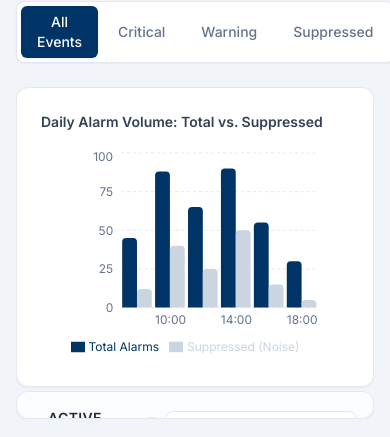
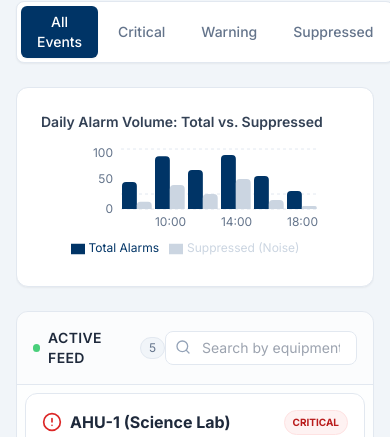
Before and after one commit to Spirulina-Lee/BMS-Alarm-Capstone, a React (Vite) app: page /dashboard in a window 390 px wide. Shown: the part 187-624 px from the top of the page. Built offline with nearby package versions, Linux system fonts and the light colour scheme; no server answers.

Commit message:
Updated the Activity Feed height for better usability on mobile devices.

```diff
--- a/components/Dashboard/AlarmChart.tsx
+++ b/components/Dashboard/AlarmChart.tsx
@@ -13,9 +13,10 @@ import { CHART_DATA } from '../../constants';
 
 export const AlarmChart: React.FC = () => {
   return (
-    <div className="bg-white p-6 rounded-xl border border-slate-200 shadow-sm h-[300px]">
-      <h3 className="text-sm font-semibold text-slate-700 mb-4">Daily Alarm Volume: Total vs. Suppressed</h3>
-      <ResponsiveContainer width="100%" height="85%">
+    <div className="bg-white p-6 rounded-xl border border-slate-200 shadow-sm h-full flex flex-col">
+      <h3 className="text-sm font-semibold text-slate-700 mb-3 shrink-0">Daily Alarm Volume: Total vs. Suppressed</h3>
+      <div className="flex-1 min-h-0">
+      <ResponsiveContainer width="100%" height="100%">
         <BarChart
           data={CHART_DATA}
           margin={{
@@ -46,6 +47,7 @@ export const AlarmChart: React.FC = () => {
           <Bar dataKey="suppressed" name="Suppressed (Noise)" fill="#cbd5e1" radius={[4, 4, 0, 0]} barSize={20} />
         </BarChart>
       </ResponsiveContainer>
+      </div>
     </div>
   );
 };
--- a/components/Dashboard/Dashboard.tsx
+++ b/components/Dashboard/Dashboard.tsx
@@ -16,7 +16,7 @@ export const Dashboard: React.FC = () => {
 
   return (
     <div className="min-h-screen bg-slate-100 pt-24 pb-12 px-4 sm:px-6 lg:px-8">
-      <div className="max-w-7xl mx-auto h-[calc(100vh-140px)] flex flex-col">
+      <div className="max-w-7xl mx-auto h-[calc(130vh-140px)] flex flex-col">
         {/* Header */}
         <div className="mb-6 flex flex-col md:flex-row md:items-center justify-between gap-4 shrink-0">
           <div>
@@ -47,8 +47,8 @@ export const Dashboard: React.FC = () => {
         <div className="grid grid-cols-1 lg:grid-cols-3 gap-6 flex-1 min-h-0">
             {/* Left Column: List & Stats */}
             <div className="lg:col-span-2 flex flex-col gap-6 h-full overflow-hidden">
-                {/* Chart Section */}
-                <div className="shrink-0 h-[280px]">
+                {/* Chart Section - responsive height with safe spacing */}
+                <div className="shrink-0 h-[200px] md:h-[220px] lg:h-[260px]">
                     <AlarmChart />
                 </div>
 
```
